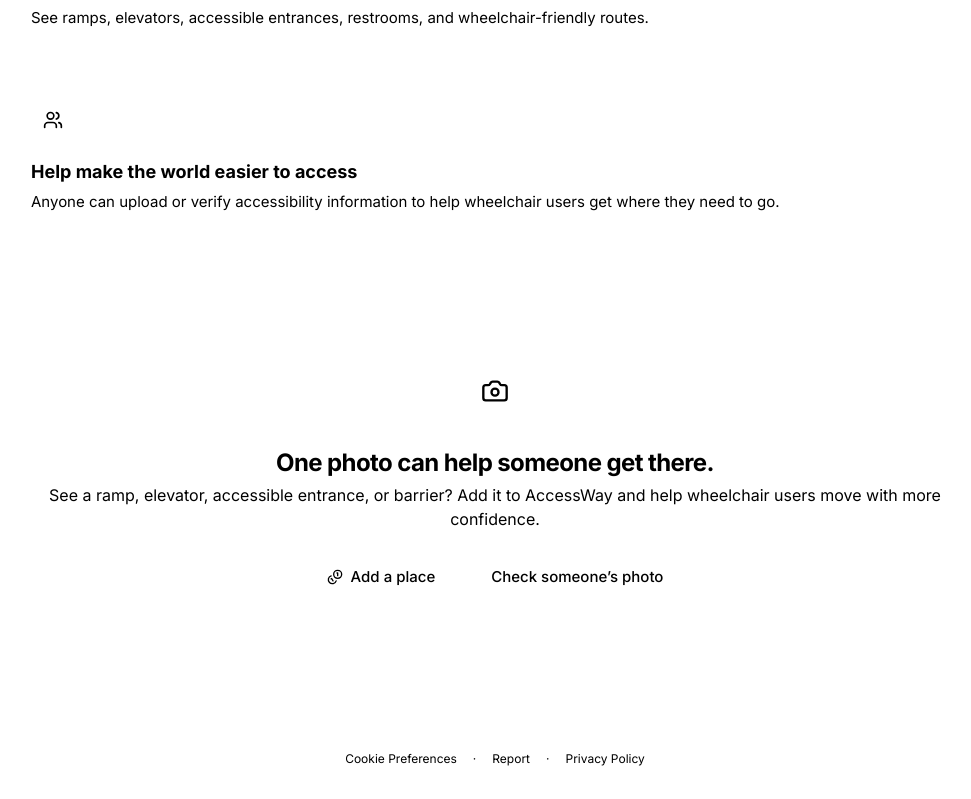
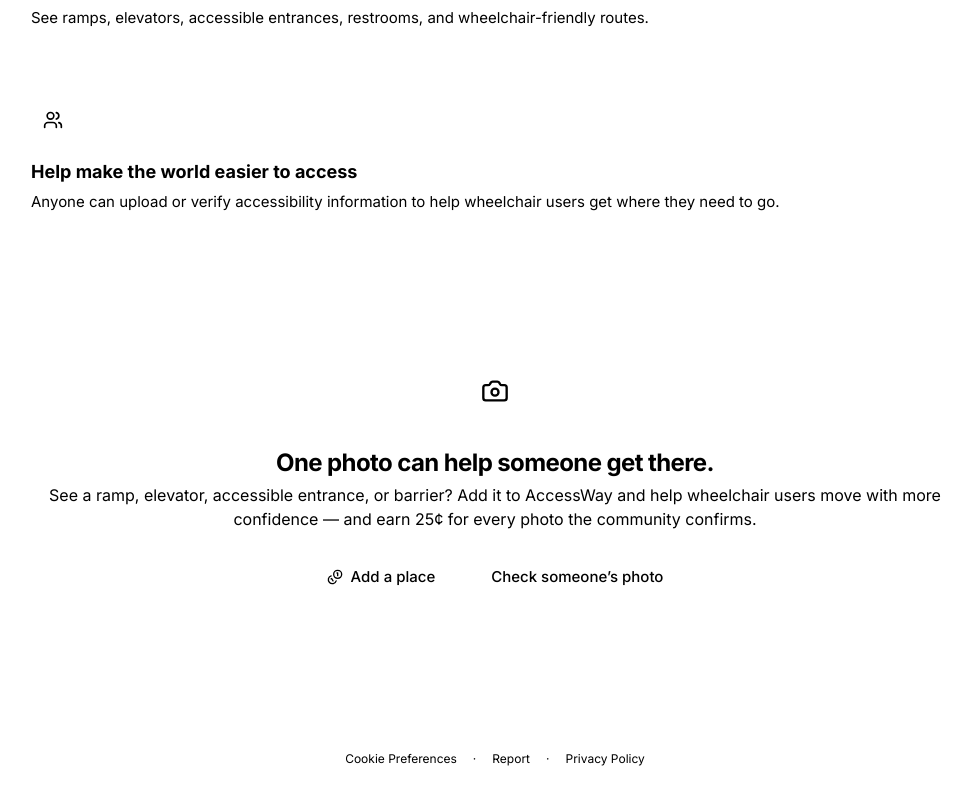
Before and after one commit to Elliptication/hackgt-13, a Next.js app in the folder frontend/accessway/: page / in a window 1280 px wide. Shown: the part 1012-1811 px from the top of the page, without its empty margins (145-1116 px from the left). Built offline with nearby package versions, Linux system fonts and the light colour scheme; no server answers.

Commit message:
fixed hero

```diff
--- a/frontend/accessway/app/(home)/_components/Hero.tsx
+++ b/frontend/accessway/app/(home)/_components/Hero.tsx
@@ -1,6 +1,7 @@
 import { ArrowRight, Camera, Coins, MapPinned, Search, Users } from 'lucide-react'
 
 import { Button } from '@/components/Button'
+import { REWARD_CENTS } from '@/lib/constants'
 
 /**
  * The page leads with who it is for, and what they get.
@@ -120,7 +121,8 @@
             <h2 className="text-2xl font-bold tracking-tight">One photo can help someone get there.</h2>
             <p className="mt-1 text-muted">
               See a ramp, elevator, accessible entrance, or barrier? Add it to AccessWay and help wheelchair
-              users move with more confidence.
+              users move with more confidence — and earn {REWARD_CENTS}¢ for every photo the community
+              confirms.
             </p>
           </div>
           <div className="flex flex-wrap justify-center gap-2">
```
